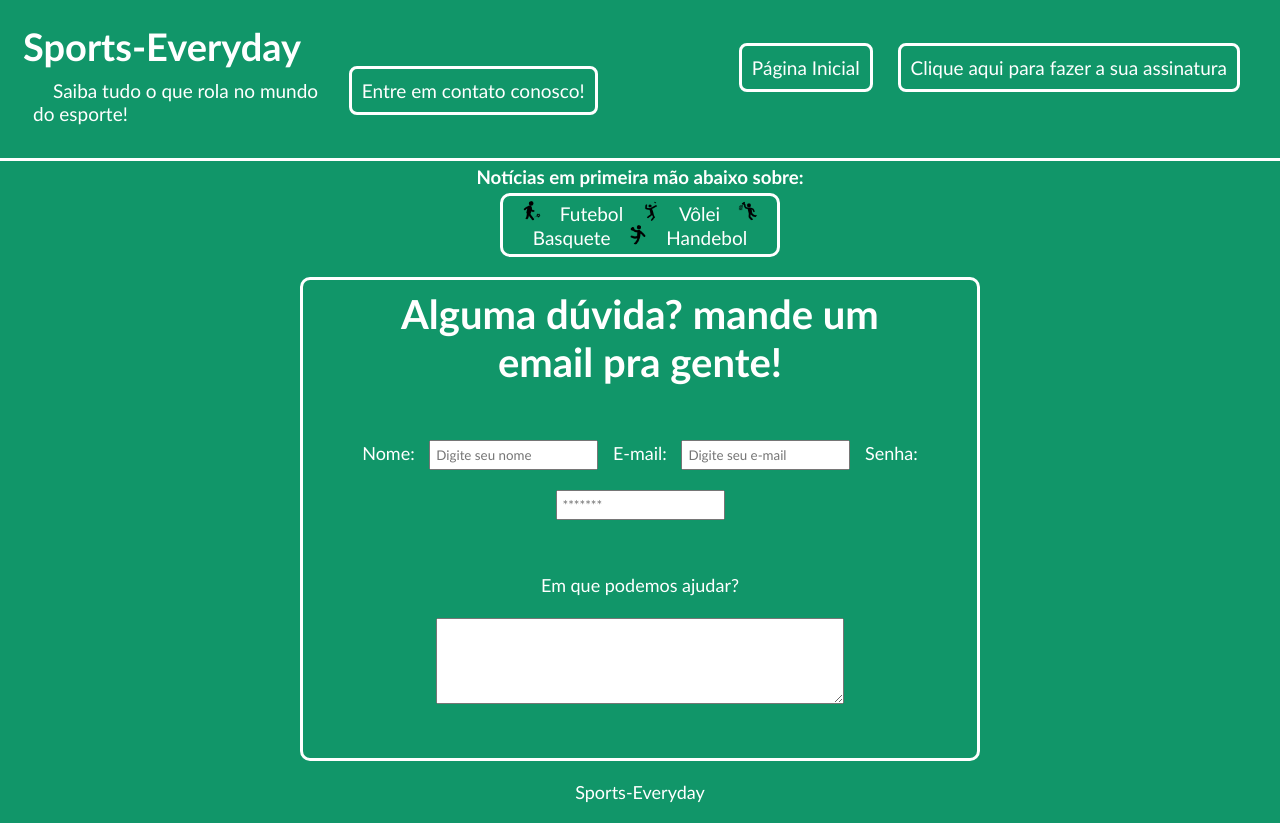
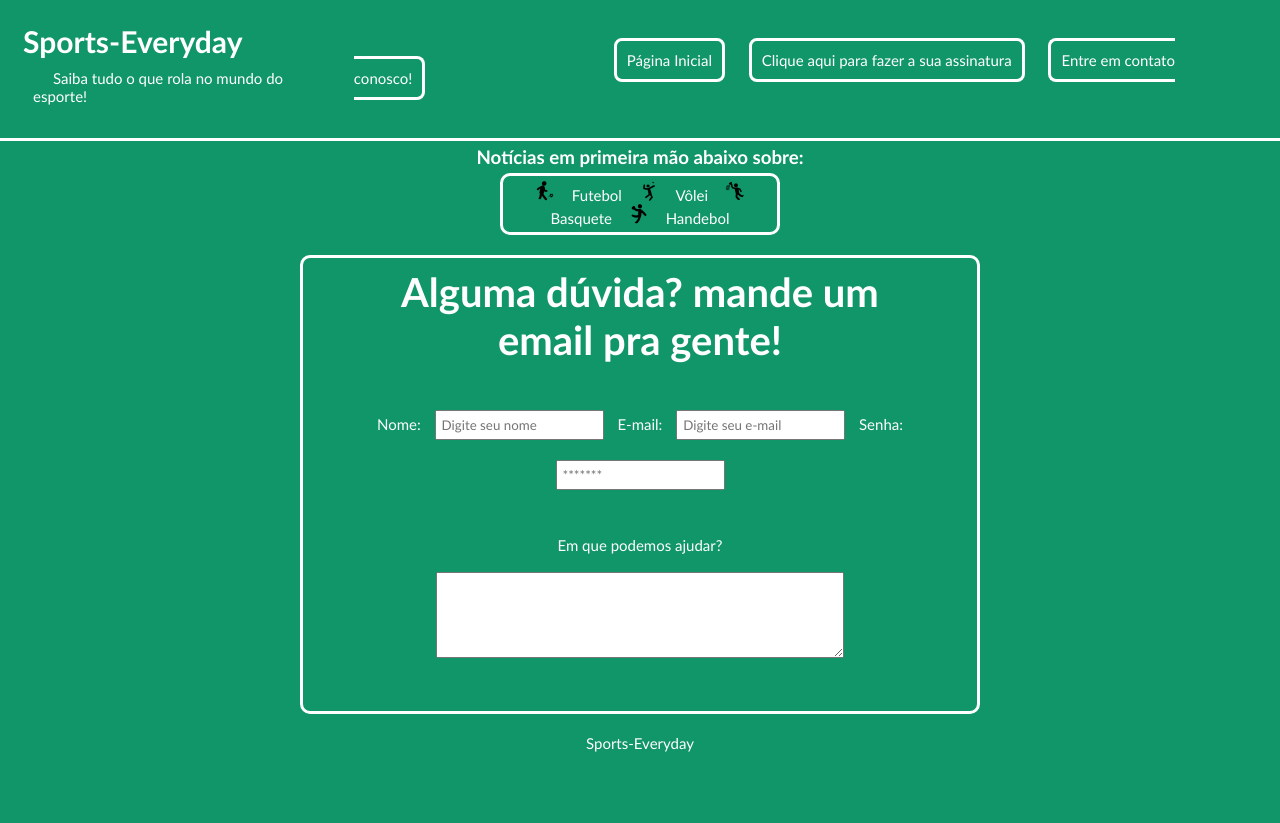
Before and after one commit to DenerCassero/site-esportes, a plain HTML site: page contato.html in a window 1280 px wide. After the commit the page ends 800 px from the top, so only its background shows below. Drawn offline with Linux system fonts and the light colour scheme.

Commit message:
Update noticias.css

```diff
--- a/noticias.css
+++ b/noticias.css
@@ -14,7 +14,7 @@ header{
     color: rgb(255, 255, 255);
     padding: 20px;
     border-bottom: solid;
-    font-size: 19px;
+    font-size: 15px;
 
 }
 header a{
@@ -23,11 +23,11 @@ header a{
     color: rgb(255, 255, 255);
     border: solid;
     text-decoration: none;
-    font-size: 19px;
+    font-size: 15px;
 }
 .empurra{
     /*ajustar cabeçalho*/
-    margin-left: 400px;
+    margin-left: 260px;
 }
 a{
     /*links cabeçalho*/
@@ -57,7 +57,7 @@ a{
     border-radius: 10px;
     padding: 5px;
     border-color:  rgb(255, 255, 255);
-    font-size: 19px;
+    font-size: 15px;
 }
 .esportes{
     margin: auto;
@@ -86,7 +86,7 @@ fieldset{
     border: solid;
     border-color:  rgb(255, 255, 255);
     border-radius: 10px;
-    font-size:18px;
+    font-size:15px;
 }
 input{
     padding: 5px;
@@ -105,7 +105,7 @@ footer{
     background-color:rgb(17, 150, 105);
     padding: 20px;
     color:rgb(255, 255, 255);
-    font-size: 18px;
+    font-size: 15px;
 
 }
     label{
```
